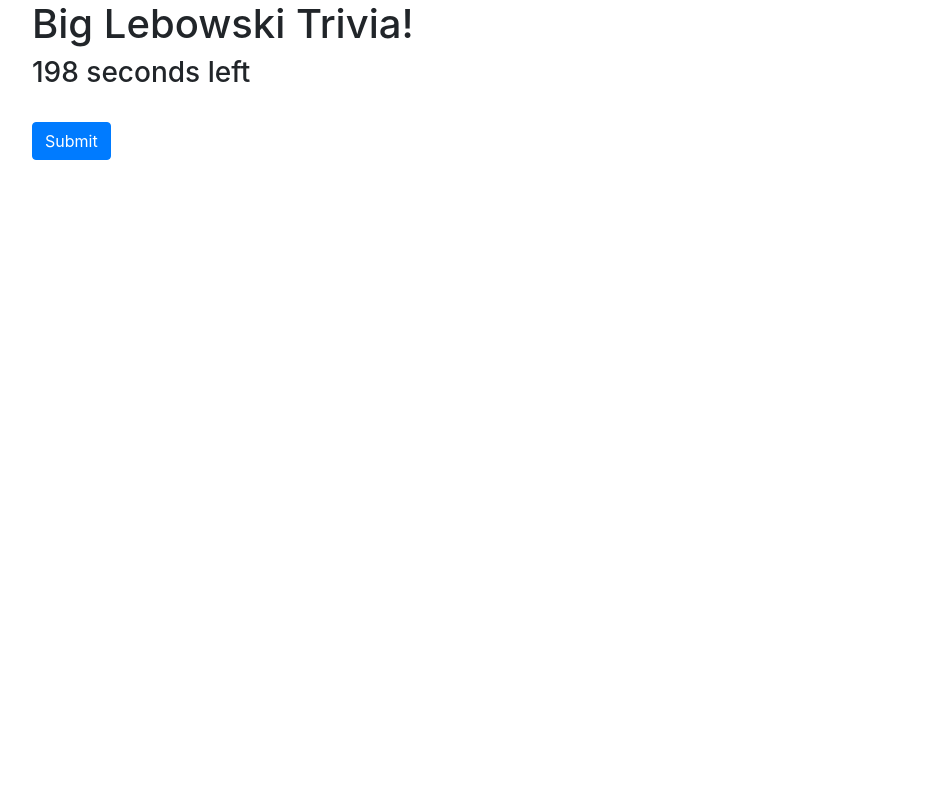
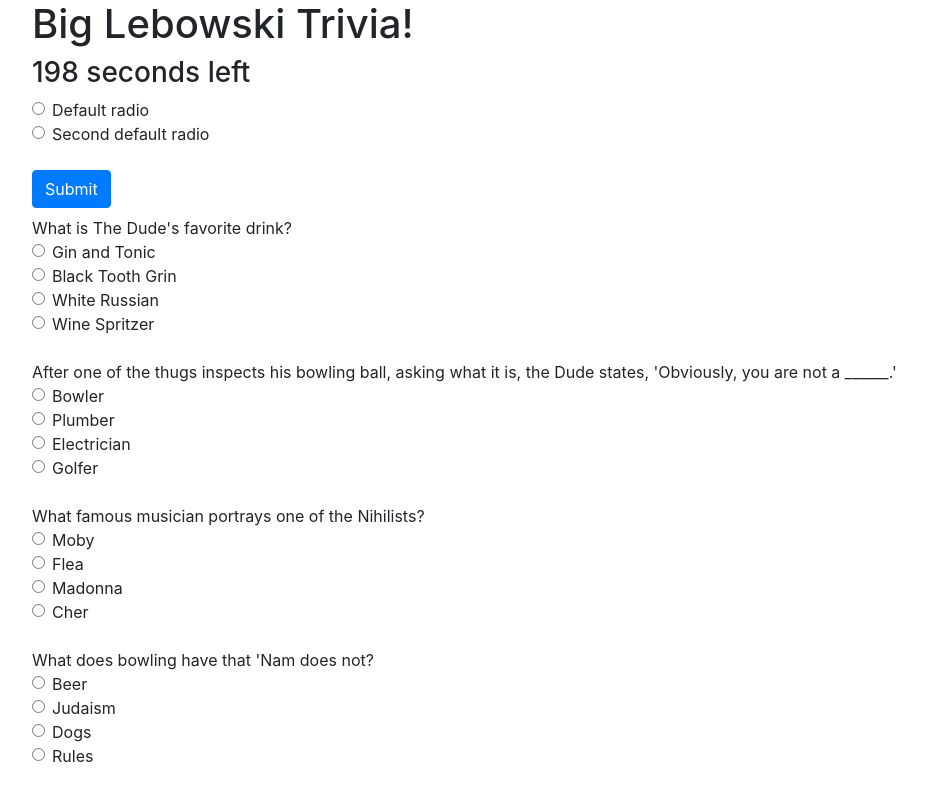
Before and after one commit to NickPrather11/Lebowski_Trivia, a plain HTML site: page index.html in a window 1280 px wide. Both pictures are taken after a click on the button "Start!". Shown: the top 789 px of the page, without its empty margins (53-980 px from the left). Drawn offline with nearby package versions, Linux system fonts and the light colour scheme.

Commit message:
display object works, radios function with one choice per question

```diff
--- a/assets/javascript/app.js
+++ b/assets/javascript/app.js
@@ -142,6 +142,7 @@ function start() {
   if (!clockRunning) {
     intervalId = setInterval(countdown, 1000);
     clockRunning = true;
+    displayQuestions();
   }
 }
 
@@ -158,10 +159,26 @@ function stop() {
 function displayQuestions() {
   for (i = 0; i < allQuestions.length; i++) {
     var q = allQuestions[i].question;
-    var c1 = allQuestions[i].choice1;
-    var c2 = allQuestions[i].choice2;
-    var c3 = allQuestions[i].choice3;
-    var c4 = allQuestions[i].choice4;
+    var choices = [allQuestions[i].choice1, allQuestions[i].choice2, allQuestions[i].choice3, allQuestions[i].choice4];
+    var newQDiv = $("<div>").attr("class", "question" + i);
+    newQDiv.text(q);
+    for (r = 1; r < 5; r++) {
+      var newFormDiv = $("<div>").attr("class", "form-check");
+      var newRadInput = $("<input>").attr("id", "radio" + r);
+      var newLabel = $("<label>").attr("for", "radio" + r);
+      newRadInput.attr("class", "form-check-input");
+      newRadInput.attr("type", "radio");
+      newRadInput.attr("name", "exampleRad" + i);
+      newRadInput.attr("value", r);
+      newFormDiv.append(newRadInput);
+      newLabel.attr("class", "form-check-label");
+      newLabel.text(choices[r - 1]);
+      newFormDiv.append(newLabel);
+      newQDiv.append(newFormDiv);
+      console.log(newRadInput.attr("name"));
+    }
+    $("#qBody").append(newQDiv);
+    $("#qBody").append("<br>");
   }
 }
 
--- a/index.html
+++ b/index.html
@@ -19,6 +19,18 @@
       </div>
       <div id="mainBody">
         <div id="qBody">
+          <div class="form-check">
+            <input class="form-check-input" type="radio" name="exampleRadios" id="exampleRadios1" value="option1" />
+            <label class="form-check-label" for="exampleRadios1">
+              Default radio
+            </label>
+          </div>
+          <div class="form-check">
+            <input class="form-check-input" type="radio" name="exampleRadios" id="exampleRadios2" value="option2" />
+            <label class="form-check-label" for="exampleRadios2">
+              Second default radio
+            </label>
+          </div>
           <br />
           <button type="submit" class="btn btn-primary mb-2" id="submitButton">Submit</button>
         </div>
```
